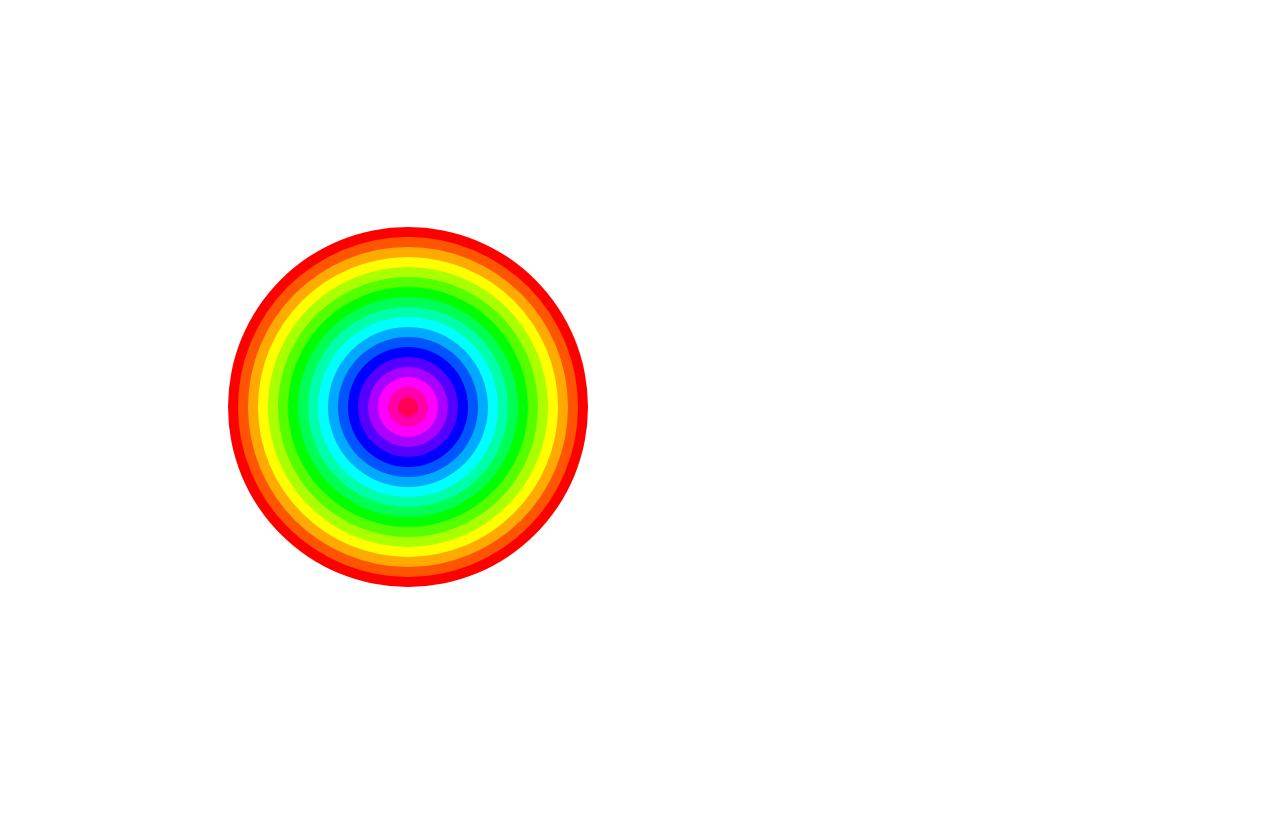
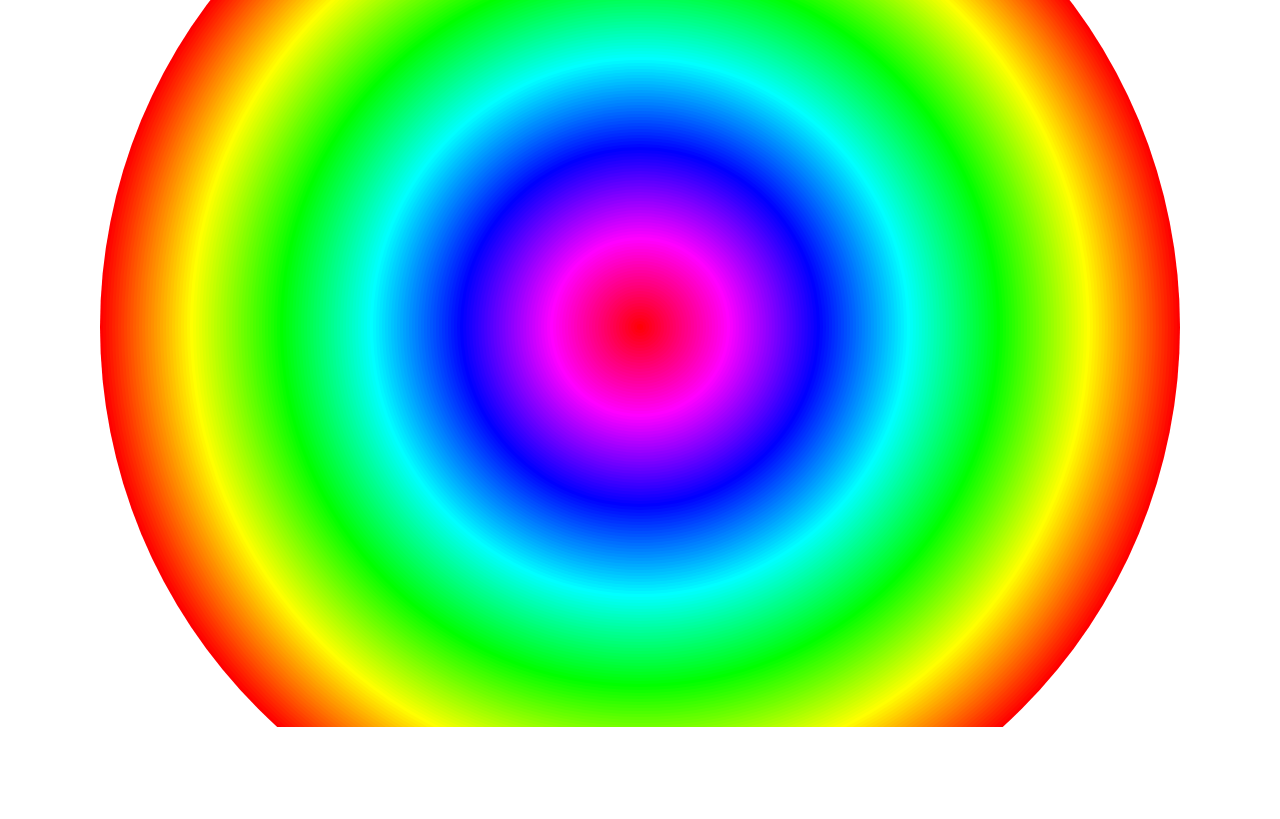
Before and after one commit to portsoc/ws_objects1, a website with bundled scripts: page stages/index.html in a window 1280 px wide. Shown: the part 73-892 px from the top of the page. After the commit the page ends 800 px from the top, so only its background shows below. Built offline with nearby package versions, Linux system fonts and the light colour scheme.

Commit message:
stage 13

```diff
--- a/stages/index.html
+++ b/stages/index.html
@@ -1,6 +1,17 @@
 <!DOCTYPE html>
 <title>Example</title>
-
+<style>
+  canvas {
+    cursor: none;
+    position: absolute;
+    top:0;
+    z-index: -1;
+  }
+  * {
+    padding: 0;
+    margin: 0;
+  }
+</style>
 <h1>Example</h1>
 <canvas width=800 height=800></canvas>
 
--- a/stages/index.js
+++ b/stages/index.js
@@ -9,16 +9,18 @@ function makeCol(i) {
 // create circle and rectangle objects
 const shapes = [];
 
-const NUM = 18;
-const SIZE = 10;
-
-for (let i = 0; i < NUM; i += 1) {
-  shapes.push(new Circle(400, 400, (NUM - i) * SIZE, makeCol(i)));
-}
+const NUM = 180;
+const SIZE = 3;
 
 // get a handle on the drawing canvas
 const canvas = document.querySelector('canvas');
+canvas.width = window.innerWidth;
+canvas.height = window.innerHeight;
 const ctx = canvas.getContext('2d');
+
+for (let i = 0; i < NUM; i += 1) {
+  shapes.push(new Circle(canvas.width / 2, canvas.height / 2, (NUM - i) * SIZE, makeCol(i)));
+}
 
 function draw() {
   for (const s of shapes) {
```
